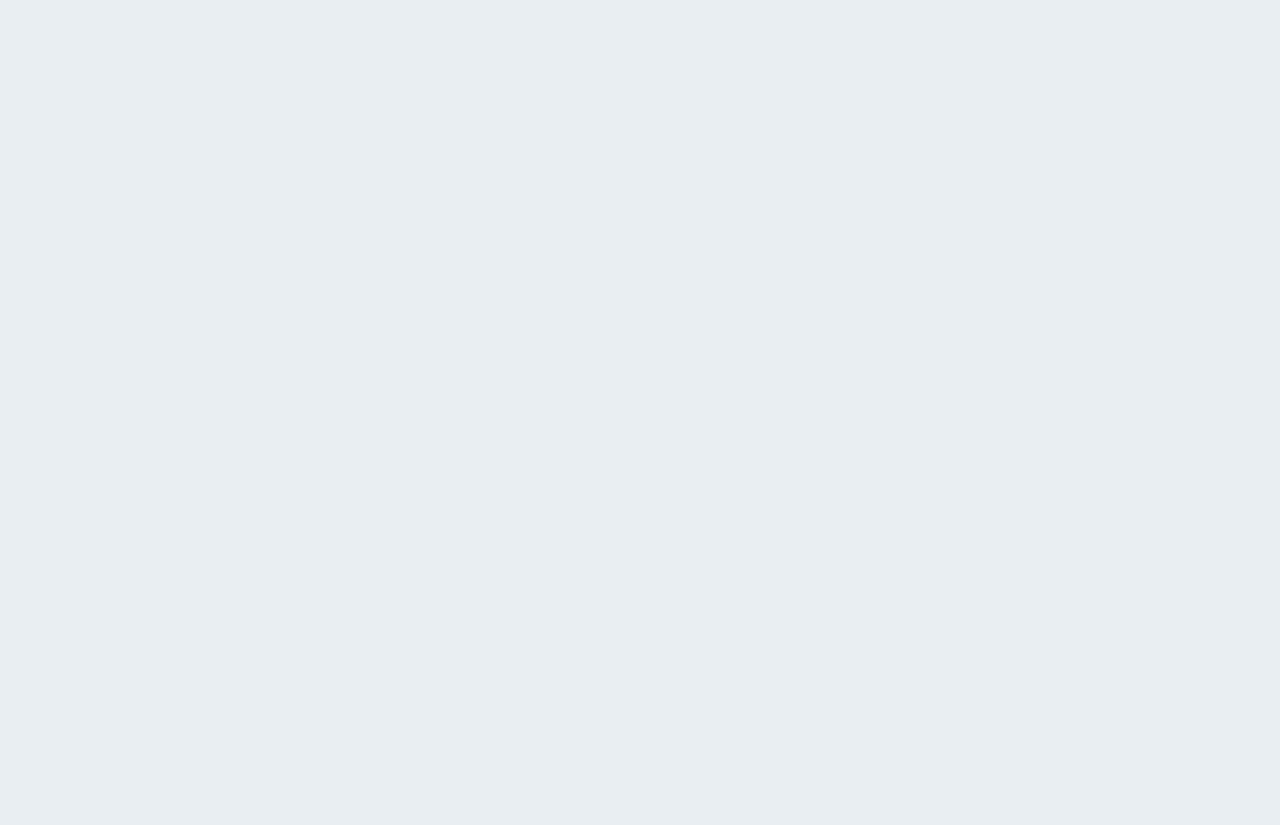
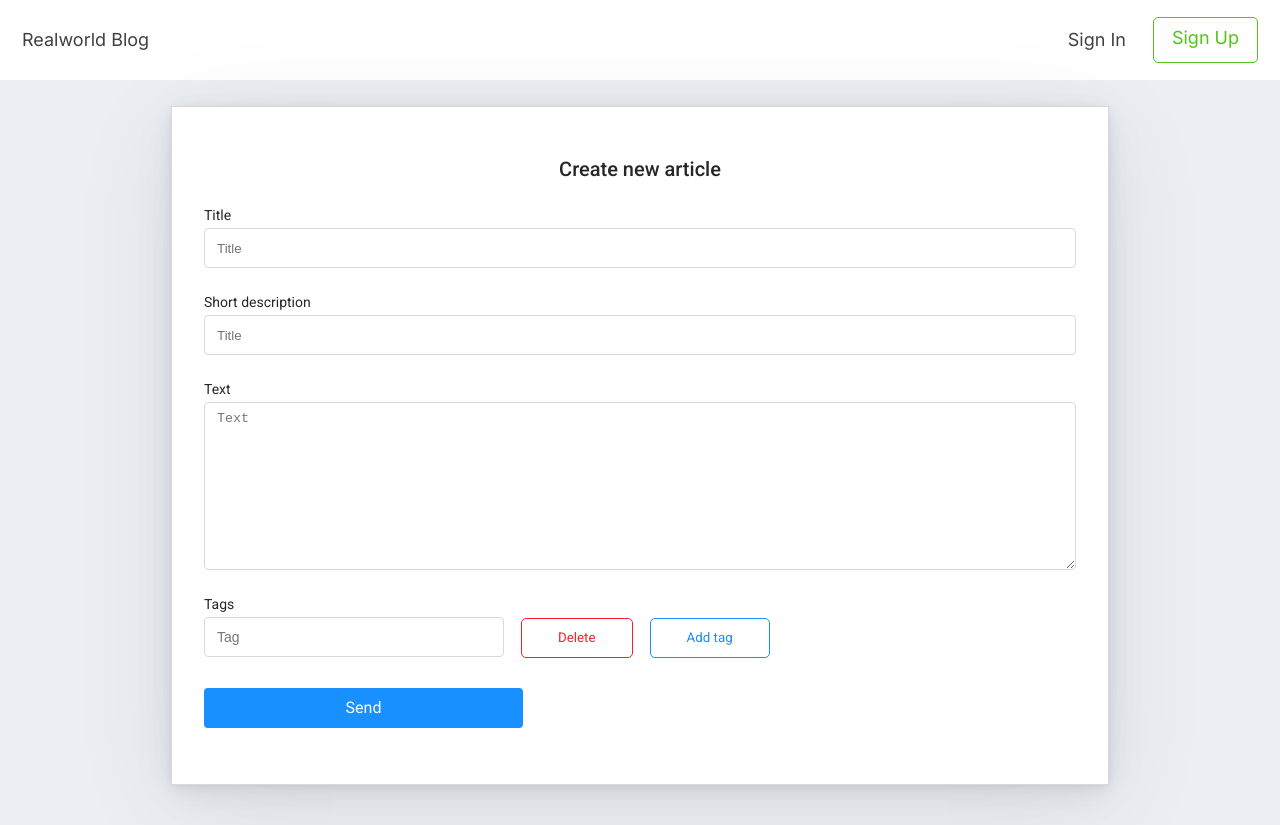
Before and after one commit to Arch1ve/kata_blog, a React (Create React App) app: page /new-article in a window 1280 px wide. Before the commit this address had no page. Before the commit the page ends 800 px from the top, so only its background shows below. Built offline with nearby package versions, Linux system fonts and the light colour scheme.

Commit message:
Added create and edit article pages

```diff
--- a/package.json
+++ b/package.json
@@ -29,6 +29,7 @@
     "redux-persist": "^6.0.0",
     "sass": "^1.56.1",
     "typescript": "^4.9.3",
+    "uuid": "^9.0.0",
     "web-vitals": "^2.1.4"
   },
   "scripts": {
@@ -61,6 +62,7 @@
   "devDependencies": {
     "@babel/eslint-parser": "^7.19.1",
     "@babel/preset-react": "^7.18.6",
+    "@types/uuid": "^9.0.0",
     "@typescript-eslint/eslint-plugin": "^5.45.0",
     "@typescript-eslint/parser": "^5.45.0",
     "eslint": "^8.28.0",
--- a/src/components/app-header/app-header.tsx
+++ b/src/components/app-header/app-header.tsx
@@ -18,7 +18,7 @@ const AppHeader: FC = () => {
     </Link>
   )
   const createArticle = username ? (
-    <Link to="/" className={styles.create}>
+    <Link to="new-article" className={styles.create}>
       Create article
     </Link>
   ) : null
--- a/src/components/app/app.tsx
+++ b/src/components/app/app.tsx
@@ -3,8 +3,10 @@ import { Routes, Route } from 'react-router-dom'
 
 import CardList from '../article-list/article-list'
 import Article from '../article/article'
+import EditArticle from '../edit-article/edit-article'
 import Layout from '../layout/layout'
 import Login from '../login/login'
+import NewArcticle from '../new-article/new-article'
 import RedactProfile from '../redact-profile/redact-profile'
 import Registration from '../registration/registration'
 
@@ -19,6 +21,8 @@ const App: FC = () => {
           <Route path="sign-up" element={<Registration />} />
           <Route path="sign-in" element={<Login />} />
           <Route path="profile" element={<RedactProfile />} />
+          <Route path="new-article" element={<NewArcticle />} />
+          <Route path="articles/:slug/edit" element={<EditArticle />} />
         </Route>
       </Routes>
     </>
--- a/src/components/article-list/article-list.tsx
+++ b/src/components/article-list/article-list.tsx
@@ -12,10 +12,11 @@ import styles from './article-list.module.scss'
 const CardList: FC = () => {
   const dispatch = useAppDispatch()
   const { articles, loading } = useAppSelector((state) => state.articles)
-  const { token } = useAppSelector((state) => state.user.user)
+  const { user } = useAppSelector((state) => state.user)
   const [pages, setPages] = useState(0)
 
   useEffect(() => {
+    const token = `Token ${user.token}`
     dispatch(fetchArticles(pages * 5, token))
   }, [pages])
 
--- a/src/components/article/article.tsx
+++ b/src/components/article/article.tsx
@@ -5,6 +5,7 @@ import { useParams } from 'react-router-dom'
 import { useAppDispatch, useAppSelector } from '../../hooks/redux'
 import IArticlePreview from '../../models/IArticlePreview'
 import { fetchSingleArticle } from '../../store/reducers/actionCreators'
+import { setSingleArticle } from '../../store/reducers/articlesSlice'
 import ArticlePreview from '../article-preview/article-preview'
 import Loader from '../loader/loader'
 
@@ -14,10 +15,14 @@ const Article: FC = () => {
   const { slug } = useParams<{ slug: string }>()
   const dispatch = useAppDispatch()
   const { loading, currentArticle } = useAppSelector((state) => state.articles)
-  const { token } = useAppSelector((state) => state.user.user)
+  const { user } = useAppSelector((state) => state.user)
 
   useEffect(() => {
+    const token = `Token ${user.token}`
     dispatch(fetchSingleArticle(slug, token))
+    return () => {
+      dispatch(setSingleArticle(null))
+    }
   }, [])
 
   let artcileContent = null
--- /dev/null
+++ b/src/components/edit-article/edit-article.tsx
@@ -0,0 +1,21 @@
+import React, { FC, useEffect } from 'react'
+import { useParams } from 'react-router-dom'
+
+import { useAppDispatch, useAppSelector } from '../../hooks/redux'
+import { fetchSingleArticle } from '../../store/reducers/actionCreators'
+import NewArcticle from '../new-article/new-article'
+
+const EditArticle: FC = () => {
+  const dispatch = useAppDispatch()
+  const { user } = useAppSelector((state) => state.user)
+  const { slug } = useParams<{ slug: string }>()
+
+  useEffect(() => {
+    const token = `Token ${user.token}`
+    dispatch(fetchSingleArticle(slug, token))
+  }, [])
+
+  return <NewArcticle />
+}
+
+export default EditArticle
--- /dev/null
+++ b/src/components/new-article/new-article.module.scss
@@ -0,0 +1,51 @@
+@import '../../scss/variables.scss';
+
+.wrapper {
+  width: 938px;
+}
+
+.label {
+  &:not(:last-child) {
+    margin-bottom: 21px;
+  }
+}
+
+.textarea {
+  min-height: 168px;
+}
+
+.submit {
+  width: 319px;
+  align-self: flex-start;
+}
+
+.tag {
+  display: flex;
+  margin: 0 0 5px;
+}
+
+.tag-name {
+  width: 300px;
+  margin-right: 17px;
+  font-size: 14px;
+}
+
+.btn {
+  height: 40px;
+  padding: 8px 36px;
+  background-color: $background-color-base;
+  cursor: pointer;
+  border-radius: 5px;
+  border: 1px solid;
+
+  &--delete {
+    color: $highlight-color;
+    border-color: $highlight-color;
+  }
+
+  &--add {
+    margin-left: 17px;
+    color: $info-color;
+    border-color: $info-color;
+  }
+}
--- /dev/null
+++ b/src/components/new-article/new-article.tsx
@@ -0,0 +1,195 @@
+import axios from 'axios'
+import classNames from 'classnames'
+import React, { FC, useEffect, useState } from 'react'
+import { useForm } from 'react-hook-form'
+import { useNavigate } from 'react-router-dom'
+import { v4 } from 'uuid'
+
+import { useAppSelector } from '../../hooks/redux'
+import styles from '../../scss/registration.module.scss'
+import Loader from '../loader/loader'
+
+import ownStyles from './new-article.module.scss'
+import Tag from './tag'
+
+interface FormData {
+  title: string
+  description: string
+  body: string
+}
+
+interface Tag {
+  name: string
+  id: string
+}
+
+const NewArcticle: FC = () => {
+  const { currentArticle, loading } = useAppSelector((state) => state.articles)
+  const { user } = useAppSelector((state) => state.user)
+  const [tags, setTags] = useState<Tag[]>([])
+  const [tagsInput, setTagsInput] = useState<string>('')
+  const [titleInput, setTitleInput] = useState<string>('')
+  const [descriptionInput, setDescriptionInput] = useState<string>('')
+  const [bodyInput, setBodyInput] = useState<string>('')
+  const navigate = useNavigate()
+
+  const {
+    register,
+    handleSubmit,
+    formState: { errors },
+    reset,
+  } = useForm<FormData>({ mode: 'onBlur' })
+
+  const addTag = (name: string) => {
+    const tag = { name, id: v4() }
+    setTagsInput('')
+    setTags((tags) => {
+      return [...tags, tag]
+    })
+  }
+
+  const deleteTag = (id: string) => {
+    setTags((tags) => {
+      const i = tags.findIndex((el) => el.id === id)
+      return [...tags.slice(0, i), ...tags.slice(i + 1)]
+    })
+  }
+
+  useEffect(() => {
+    if (currentArticle) {
+      setTitleInput(currentArticle.title)
+      setDescriptionInput(currentArticle.description)
+      setBodyInput(currentArticle.body)
+      currentArticle.tagList.map((el) => {
+        addTag(String(el))
+      })
+      reset({ title: titleInput, body: bodyInput, description: descriptionInput })
+    }
+  }, [currentArticle])
+
+  const onSubmit = (data: FormData) => {
+    const url = currentArticle ? `articles/${currentArticle.slug}` : 'articles'
+    const method = currentArticle ? 'put' : 'post'
+    const token = `Token ${user.token}`
+    const tagNames = tags.map((el) => el.name)
+    const formated = {
+      ...data,
+      tagList: tagNames,
+    }
+
+    axios({
+      method,
+      baseURL: 'https://blog.kata.academy/api/',
+      url,
+      headers: { Authorization: token },
+      data: {
+        article: formated,
+      },
+    }).then(
+      (data) => {
+        const slug = data.data.article.slug
+        navigate(`/articles/${slug}`)
+      },
+      (err) => {
+        console.log(err.message)
+      }
+    )
+  }
+
+  const form = (
+    <form className={styles.form} onSubmit={handleSubmit(onSubmit)}>
+      <div className={styles['input-area']}>
+        <label className={classNames(styles.label, ownStyles.label)}>
+          Title
+          <input
+            value={titleInput}
+            className={classNames(styles.input, { [styles['input--invalid']]: errors.title })}
+            type="text"
+            placeholder="Title"
+            {...register('title', {
+              required: 'Title is required',
+            })}
+            onChange={(e) => setTitleInput(e.target.value)}
+          />
+          {errors?.title && <p className={styles['error-message']}>{errors?.title.message}</p>}
+        </label>
+        <label className={classNames(styles.label, ownStyles.label)}>
+          Short description
+          <input
+            value={descriptionInput}
+            className={classNames(styles.input, { [styles['input--invalid']]: errors.description })}
+            type="text"
+            placeholder="Title"
+            {...register('description', {
+              required: 'Short description is required',
+            })}
+            onChange={(e) => setDescriptionInput(e.target.value)}
+          />
+          {errors?.description && <p className={styles['error-message']}>{errors?.description.message}</p>}
+        </label>
+        <label className={classNames(styles.label, ownStyles.label)}>
+          Text
+          <textarea
+            value={bodyInput}
+            className={classNames(styles.input, ownStyles.textarea, { [styles['input--invalid']]: errors.body })}
+            placeholder="Text"
+            {...register('body', {
+              required: 'Text is required',
+            })}
+            onChange={(e) => setBodyInput(e.target.value)}
+          />
+          {errors?.body && <p className={styles['error-message']}>{errors?.body.message}</p>}
+        </label>
+        <div className={classNames(styles.label, ownStyles.label)}>
+          Tags
+          <ul>
+            {tags.map((el) => {
+              return <Tag data={el} key={el.id} deleteTag={deleteTag} />
+            })}
+          </ul>
+          <div>
+            <input
+              value={tagsInput}
+              className={classNames(styles.input, ownStyles['tag-name'])}
+              type="text"
+              placeholder="Tag"
+              onChange={(e) => setTagsInput(e.target.value)}
+            />
+            <button
+              type="button"
+              className={classNames(ownStyles.btn, ownStyles['btn--delete'])}
+              onClick={() => {
+                const el = tags[tags.length - 1].id
+                deleteTag(el)
+              }}
+            >
+              Delete
+            </button>
+            <button
+              className={classNames(ownStyles.btn, ownStyles['btn--add'])}
+              type="button"
+              onClick={() => addTag(tagsInput)}
+            >
+              Add tag
+            </button>
+          </div>
+        </div>
+      </div>
+      <button type="submit" className={classNames(styles['submit-btn'], ownStyles.submit)}>
+        Send
+      </button>
+    </form>
+  )
+
+  const title = loading || currentArticle !== null ? 'Edit article' : 'Create new article'
+
+  return (
+    <div className={classNames(styles.wrapper, ownStyles.wrapper)}>
+      <h5 className={styles.title}>{title}</h5>
+      {loading && <Loader />}
+      {!loading && form}
+    </div>
+  )
+}
+
+export default NewArcticle
--- /dev/null
+++ b/src/components/new-article/tag.tsx
@@ -0,0 +1,38 @@
+import classNames from 'classnames'
+import React, { FC, memo } from 'react'
+
+import outerStyles from '../../scss/registration.module.scss'
+
+import styles from './new-article.module.scss'
+
+interface DeleteTagFunction {
+  (id: string): void
+}
+
+interface TagProps {
+  data: {
+    name: string
+    id: string
+  }
+  deleteTag: DeleteTagFunction
+}
+
+const Tag: FC<TagProps> = ({ data, deleteTag }) => {
+  const { name, id } = data
+  return (
+    <li className={styles.tag}>
+      <span className={classNames(outerStyles.input, styles['tag-name'])}>{name}</span>
+      <button
+        type="button"
+        onClick={() => {
+          deleteTag(id)
+        }}
+        className={classNames(styles.btn, styles['btn--delete'])}
+      >
+        Delete
+      </button>
+    </li>
+  )
+}
+
+export default memo(Tag)
--- a/src/store/reducers/articlesSlice.ts
+++ b/src/store/reducers/articlesSlice.ts
@@ -14,7 +14,7 @@ const initialState: IArticlesState = {
   articles: [],
   currentArticle: null,
   error: '',
-  loading: true,
+  loading: false,
 }
 
 const articlesSlice = createSlice({
@@ -24,7 +24,7 @@ const articlesSlice = createSlice({
     setArticles(state, action: PayloadAction<IArticle[]>) {
       state.articles = action.payload
     },
-    setSingleArticle(state, action: PayloadAction<IArticle>) {
+    setSingleArticle(state, action: PayloadAction<IArticle | null>) {
       state.currentArticle = action.payload
     },
     setLoading(state, action: PayloadAction<boolean>) {
```
Also changed, not shown: 1 other file (tests, documents, lock files or other folders).
